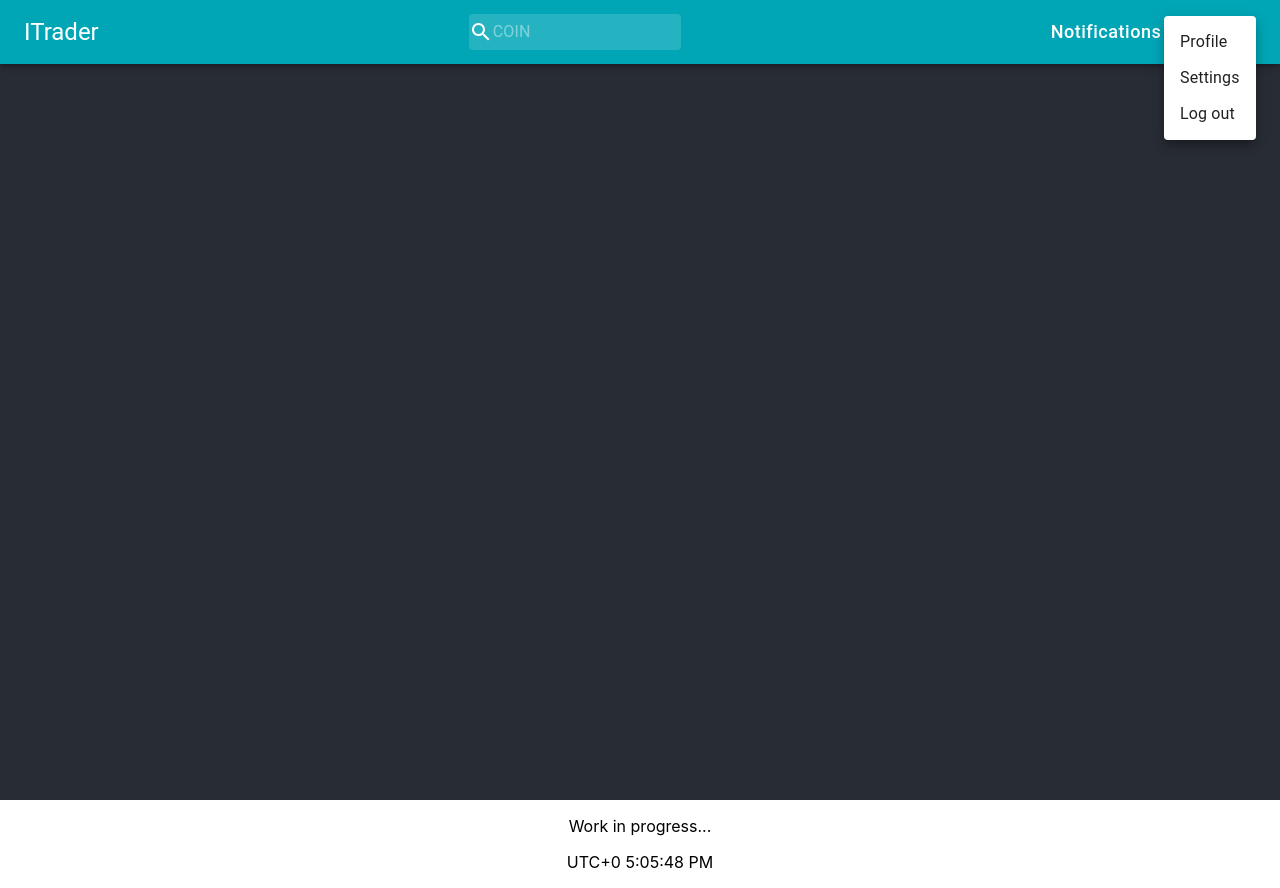
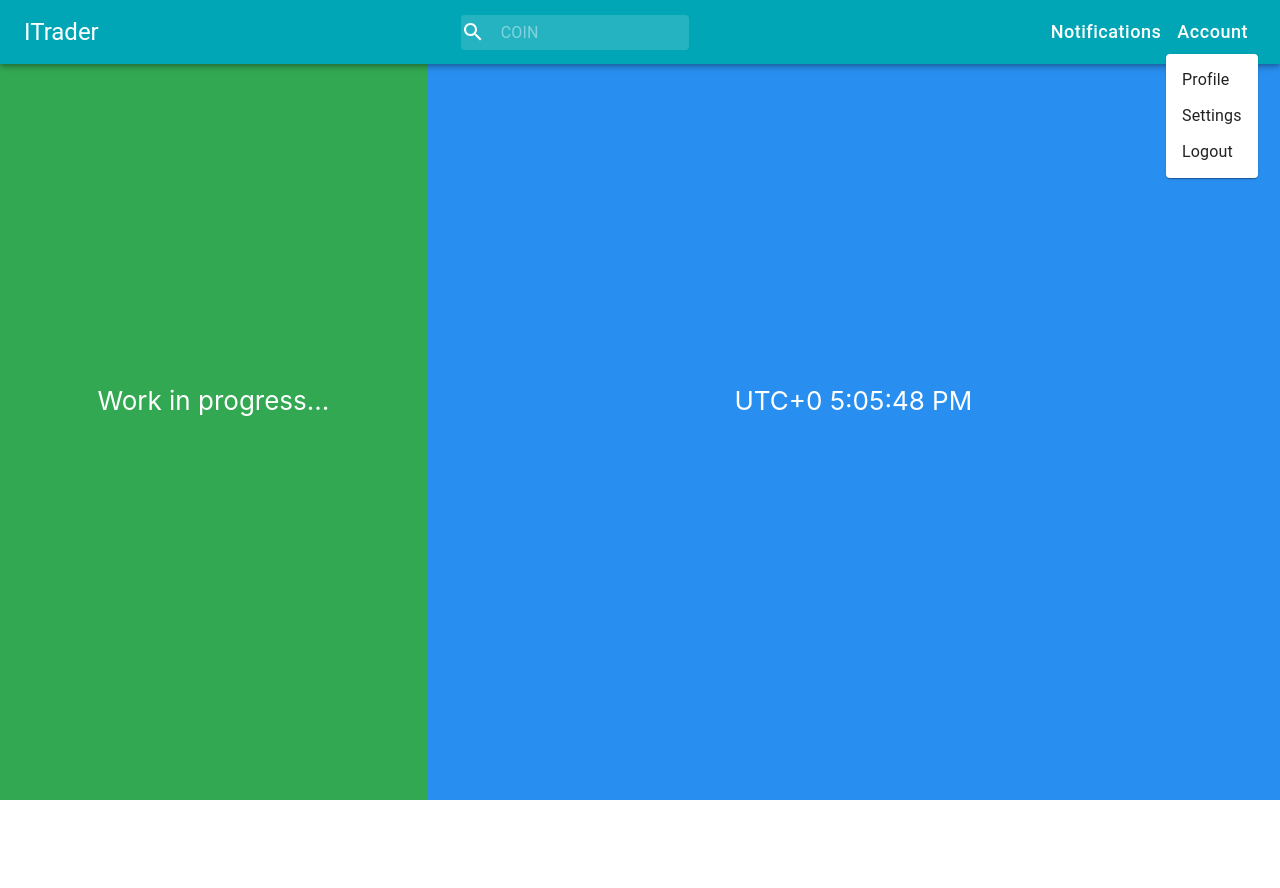
Before and after one commit to howieraem/itrader, a React (Create React App) app in the folder ui/: page / in a window 1280 px wide. Both pictures are taken after a click on the button "Account". After the commit the page ends 800 px from the top, so only its background shows below. Built offline with nearby package versions, Linux system fonts and the light colour scheme.

Commit message:
better menu

```diff
--- a/ui/src/App.css
+++ b/ui/src/App.css
@@ -13,8 +13,19 @@
   }
 }
 
-.App-header {
-  background-color: #282c34;
+.App-region1 {
+  background-color: #32a852;
+  min-height: 100vh;
+  display: flex;
+  flex-direction: column;
+  align-items: center;
+  justify-content: center;
+  font-size: calc(10px + 2vmin);
+  color: white;
+}
+
+.App-region2 {
+  background-color: #288ff0;
   min-height: 100vh;
   display: flex;
   flex-direction: column;
--- a/ui/src/App.js
+++ b/ui/src/App.js
@@ -1,6 +1,6 @@
 // import logo from './logo.svg';
 import './App.css';
-import Button from '@material-ui/core/Button';
+import Grid from '@material-ui/core/Grid';
 
 import PrimarySearchAppBar from './components/bar/AppBar';
 
@@ -8,14 +8,24 @@ function App() {
   let date = new Date();
   return (
     <div className="App">
-      <header className="App-header">
-        {/*<img src={logo} className="App-logo" alt="logo" />*/}
-        <PrimarySearchAppBar/>
-        {/* <h1>ITrader UI</h1> */}
-      </header>
-      <p>Work in progress...</p>
-      {/* <Button variant="contained">Push!</Button> */}
-      <p>{'UTC+' + (0 - date.getTimezoneOffset() / 60)} {date.toLocaleTimeString()}</p>
+      {/*
+
+      */}
+      <Grid container spacing={0}>
+        <Grid item xs={12}>
+          <PrimarySearchAppBar/>
+        </Grid>
+        <Grid item xs={4}>
+          <header className="App-region1">
+            <p>Work in progress...</p>
+          </header>
+        </Grid>
+        <Grid item xs={8}>
+          <header className="App-region2">
+            <p>{'UTC+' + (0 - date.getTimezoneOffset() / 60)} {date.toLocaleTimeString()}</p>
+          </header>
+        </Grid>
+      </Grid>
     </div>
   );
 }
--- /dev/null
+++ b/ui/src/components/bar/AccountMenu.js
@@ -0,0 +1,89 @@
+import React from 'react';
+import Button from '@material-ui/core/Button';
+import ClickAwayListener from '@material-ui/core/ClickAwayListener';
+import Grow from '@material-ui/core/Grow';
+import Paper from '@material-ui/core/Paper';
+import Popper from '@material-ui/core/Popper';
+import MenuItem from '@material-ui/core/MenuItem';
+import MenuList from '@material-ui/core/MenuList';
+import { makeStyles } from '@material-ui/core/styles';
+
+const useStyles = makeStyles((theme) => ({
+  root: {
+    display: 'flex',
+  },
+  paper: {
+    marginRight: theme.spacing(2),
+  },
+}));
+
+export default function AccountMenu() {
+  const classes = useStyles();
+  const [open, setOpen] = React.useState(false);
+  const anchorRef = React.useRef(null);
+
+  const handleToggle = () => {
+    setOpen((prevOpen) => !prevOpen);
+  };
+
+  const handleClose = (event) => {
+    if (anchorRef.current && anchorRef.current.contains(event.target)) {
+      return;
+    }
+
+    setOpen(false);
+  };
+
+  function handleListKeyDown(event) {
+    if (event.key === 'Tab') {
+      event.preventDefault();
+      setOpen(false);
+    }
+  }
+
+  // return focus to the button when we transitioned from !open -> open
+  const prevOpen = React.useRef(open);
+  React.useEffect(() => {
+    if (prevOpen.current === true && open === false) {
+      anchorRef.current.focus();
+    }
+
+    prevOpen.current = open;
+  }, [open]);
+
+  return (
+    <div className={classes.root}>
+      <div>
+        <Button
+          ref={anchorRef}
+          color="inherit"
+          aria-label="account of current user"
+          aria-controls={open ? 'menu-list-grow' : undefined}
+          aria-haspopup="true"
+          onClick={handleToggle}
+          style={{textTransform: 'none', fontSize: 18}}
+        >
+          Account
+        </Button>
+        <Popper open={open} anchorEl={anchorRef.current} role={undefined} transition disablePortal>
+          {({ TransitionProps, placement }) => (
+            <Grow
+              {...TransitionProps}
+              style={{ transformOrigin: placement === 'bottom' ? 'center top' : 'center bottom' }}
+            >
+              <Paper>
+                <ClickAwayListener onClickAway={handleClose}>
+                  <MenuList autoFocusItem={open} id="menu-list-grow" onKeyDown={handleListKeyDown}>
+                    <MenuItem onClick={handleClose}>Profile</MenuItem>
+                    <MenuItem onClick={handleClose}>Settings</MenuItem>
+                    <MenuItem onClick={handleClose}>Logout</MenuItem>
+                  </MenuList>
+                </ClickAwayListener>
+              </Paper>
+            </Grow>
+          )}
+        </Popper>
+      </div>
+    </div>
+  );
+}
--- a/ui/src/components/bar/AppBar.js
+++ b/ui/src/components/bar/AppBar.js
@@ -5,15 +5,18 @@ import Toolbar from '@material-ui/core/Toolbar';
 import IconButton from '@material-ui/core/IconButton';
 import Typography from '@material-ui/core/Typography';
 import InputBase from '@material-ui/core/InputBase';
-import Badge from '@material-ui/core/Badge';
+// import Badge from '@material-ui/core/Badge';
 import MenuItem from '@material-ui/core/MenuItem';
 import Menu from '@material-ui/core/Menu';
 // import MenuIcon from '@material-ui/icons/Menu';
 import SearchIcon from '@material-ui/icons/Search';
-import AccountCircle from '@material-ui/icons/AccountCircle';
-import NotificationsIcon from '@material-ui/icons/Notifications';
+// import AccountCircle from '@material-ui/icons/AccountCircle';
+// import NotificationsIcon from '@material-ui/icons/Notifications';
 import MoreIcon from '@material-ui/icons/MoreVert';
 import Button from '@material-ui/core/Button';
+import Link from '@material-ui/core/Link';
+
+import AccountMenu from './AccountMenu';
 
 const useStyles = makeStyles((theme) => ({
   grow: {
@@ -58,7 +61,7 @@ const useStyles = makeStyles((theme) => ({
   inputInput: {
     padding: theme.spacing(1, 1, 1, 0),
     // vertical padding + font size from searchIcon
-    // paddingLeft: `calc(1em + ${theme.spacing(4)}px)`,
+    paddingLeft: `calc(1em + ${theme.spacing(0)}px)`,
     transition: theme.transitions.create('width'),
     width: '80%',
     [theme.breakpoints.up('md')]: {
@@ -132,25 +135,8 @@ export default function PrimarySearchAppBar() {
       open={isMobileMenuOpen}
       onClose={handleMobileMenuClose}
     >
-      <MenuItem>
-        {/* <IconButton aria-label="show new notifications" color="inherit">
-          <Badge color="secondary">
-            <NotificationsIcon />
-          </Badge>
-        </IconButton> */}
-        <p>Notifications</p>
-      </MenuItem>
-      <MenuItem onClick={handleProfileMenuOpen}>
-        {/* <IconButton
-          aria-label="account of current user"
-          aria-controls="primary-search-account-menu"
-          aria-haspopup="true"
-          color="inherit"
-        >
-          <AccountCircle />
-        </IconButton> */}
-        <p>Account</p>
-      </MenuItem>
+      <MenuItem>Notifications</MenuItem>
+      <MenuItem onClick={handleProfileMenuOpen}>Account</MenuItem>
     </Menu>
   );
 
@@ -158,22 +144,21 @@ export default function PrimarySearchAppBar() {
     <div className={classes.grow}>
       <AppBar style={{ background: '#00a6b6' }}>
         <Toolbar>
-          {/* <IconButton
+          {/*
+          <IconButton
             edge="start"
             className={classes.menuButton}
             color="inherit"
             aria-label="open drawer"
           >
             <MenuIcon />
-          </IconButton> */}
+          </IconButton>
+          */}
           <Typography className={classes.title} variant="h5" noWrap>
-            ITrader
+            <Link href="#" color="inherit" style={{textDecoration: 'none'}}>ITrader</Link>
           </Typography>
           <div className={classes.grow} />
           <div className={classes.search}>
-            {/* <div className={classes.searchIcon}>
-              <SearchIcon />
-            </div> */}
             <InputBase
               placeholder="COIN"
               classes={{
@@ -193,11 +178,15 @@ export default function PrimarySearchAppBar() {
             >
               Notifications
             </Button>
-            {/* <IconButton aria-label="show new notifications" color="inherit">
+            {/*
+            <IconButton aria-label="show new notifications" color="inherit">
               <Badge color="secondary">
                 <NotificationsIcon />
               </Badge>
-            </IconButton> */}
+            </IconButton>
+            */}
+            <AccountMenu />
+            {/*
             <Button
               color="inherit"
               aria-label="account of current user"
@@ -208,7 +197,9 @@ export default function PrimarySearchAppBar() {
             >
               Account
             </Button>
-            {/* <IconButton
+            */}
+            {/*
+            <IconButton
               edge="end"
               aria-label="account of current user"
               aria-controls={menuId}
@@ -217,7 +208,8 @@ export default function PrimarySearchAppBar() {
               color="inherit"
             >
               <AccountCircle />
-            </IconButton> */}
+            </IconButton>
+            */}
           </div>
           <div className={classes.sectionMobile}>
             <IconButton
```
